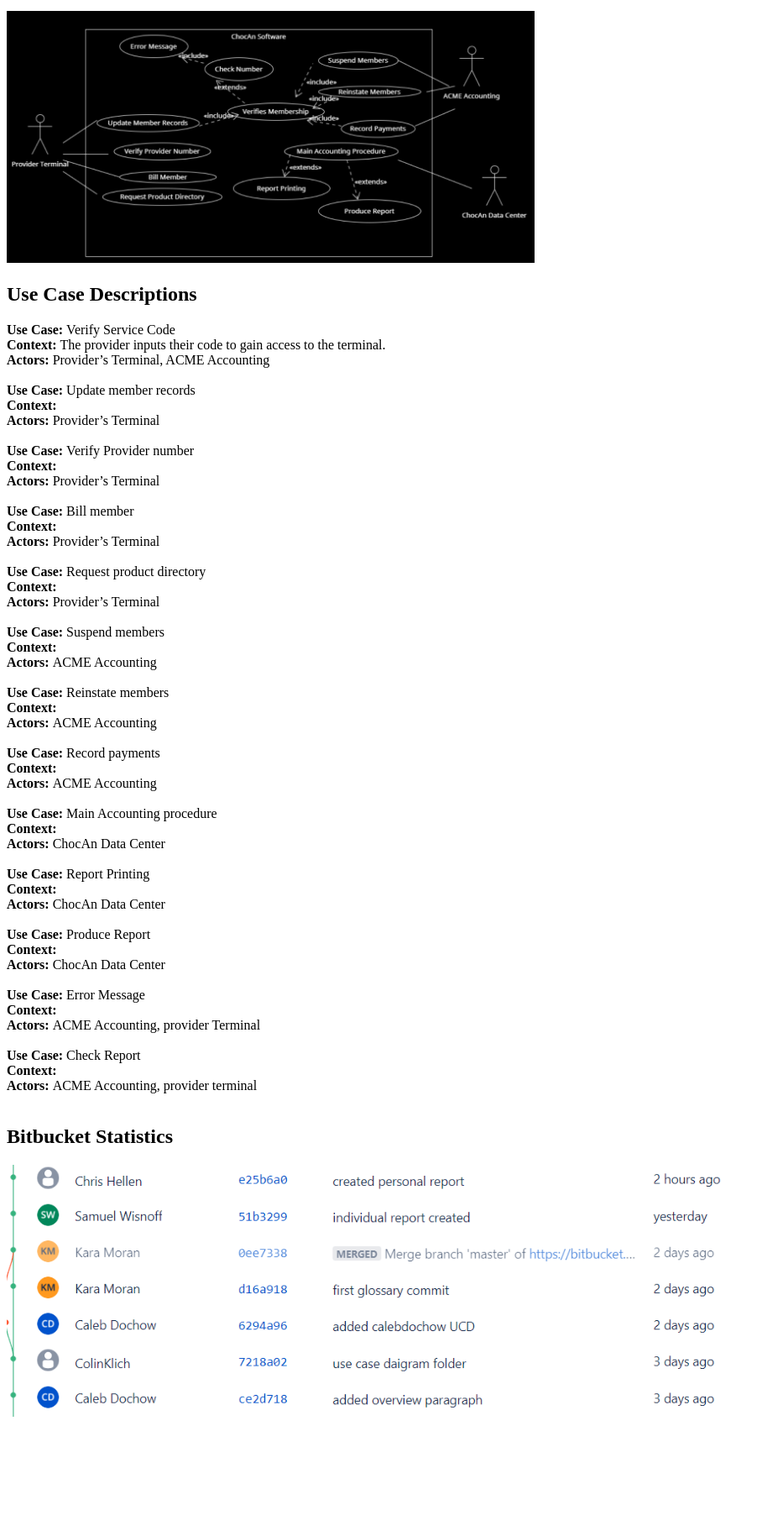
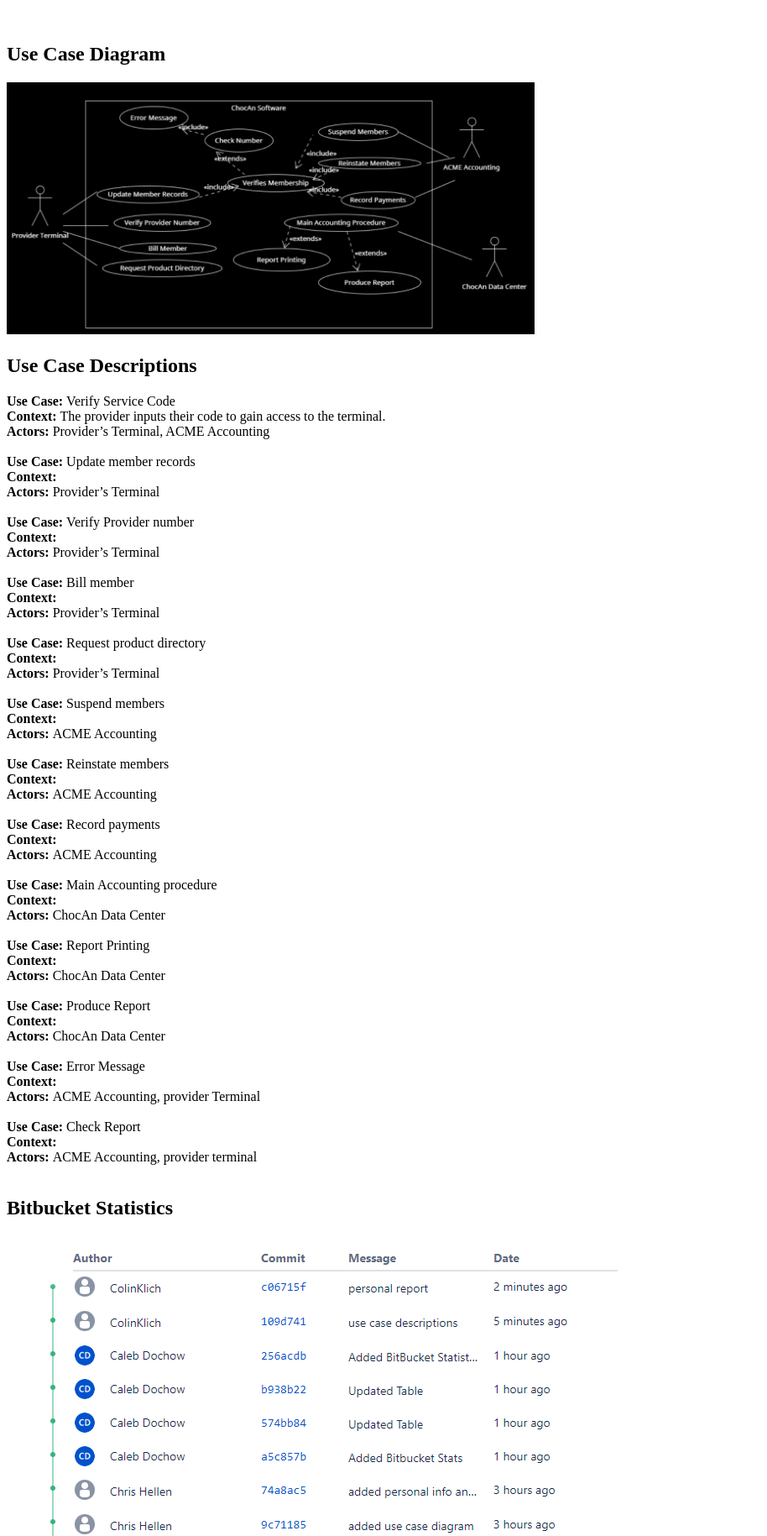
Before and after one commit to ColinKlich/chocan, a plain HTML site: page Team13_Requirements/Report.html in a window 1280 px wide. Shown: the part 1040-2869 px from the top of the page at 84% size, without its empty margins (0-914 px from the left). Before the commit the page ends 2739 px from the top, so only its background shows below. Drawn offline with Linux system fonts and the light colour scheme.

Commit message:
stats expanded

```diff
--- a/Team13_Requirements/Report.html
+++ b/Team13_Requirements/Report.html
@@ -117,8 +117,10 @@
 
 
         </p>
-
+    <br/>
+    <h2>Use Case Diagram</h2>
     <img style="height: 300px;" src="./use-case-diagrams/CalebDochowUseCaseDiagram.png" alt="UML Use Case Diagram">
+    <br/>
 
     <h2>Use Case Descriptions</h2>
 
@@ -202,5 +204,6 @@
     <br/>
 
     <h2>Bitbucket Statistics</h2>
-    <img style="height: 300px;" src="Project1_Bitbucket_Stats.png" alt="UML Use Case Diagram">
+    <img src="stats1.png" alt="UML Use Case Diagram">
+    <img src="stats2.png" alt="UML Use Case Diagram 2">
 </body>
```
Also changed, not shown: Team13_Requirements/stats1.png (added), Team13_Requirements/stats2.png (added).
